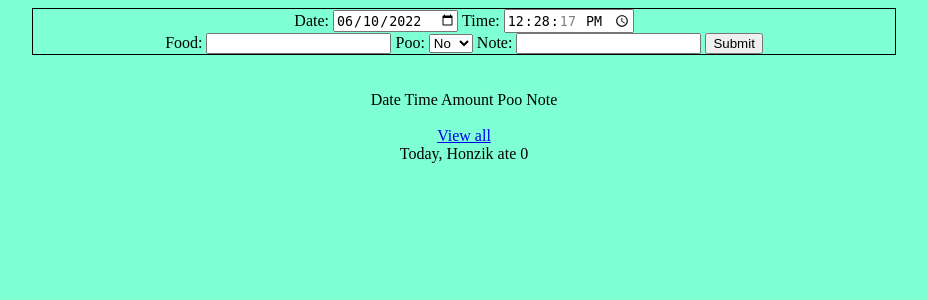
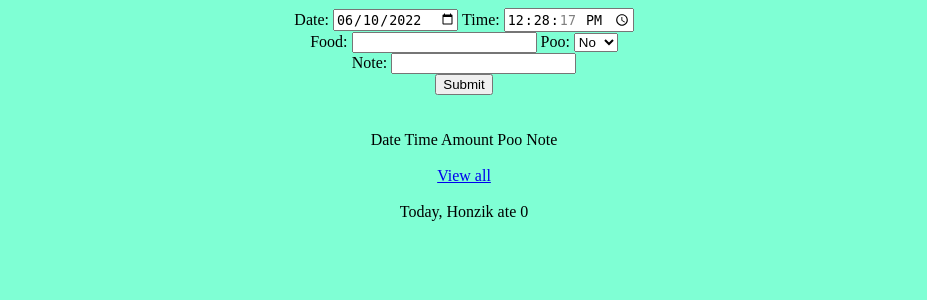
Before and after one commit to honzikhk/events, a Django app: page / in a window 1280 px wide. Shown: the top 300 px of the page, without its empty margins (176-1103 px from the left). Run offline with Django 4.2, Linux system fonts and the light colour scheme; data that the repository does not hold is empty.

Commit message:
some boostrap

```diff
--- a/events/templates/base.html
+++ b/events/templates/base.html
@@ -3,6 +3,7 @@
 <html lang="en">
 <head>
     <meta charset="UTF-8">
+    <meta name="viewport" content="width=device-width, initial-scale=1">
     <title>Events</title>
     <link rel="stylesheet" href="{% static "css/base.css" %}">
 </head>
--- a/events/templates/events.html
+++ b/events/templates/events.html
@@ -26,6 +26,6 @@
     <p>{{ event.date }} | {{ event.time }} | {{ event.eated }} | {{ event.poo }} | {{ event.note }}</p>
 
     {% endfor %}
-    <a href="{% url "allevents" %}">View all</a>
+    <a href="{% url "allevents" %}">View all</a><br><br>
     <div>Today, Honzik ate {{ ate_today }}</div>
 {% endblock form %}
--- a/static/css/base.css
+++ b/static/css/base.css
@@ -4,17 +4,3 @@ body {
     color: black;
     text-align: center;
 }
-
-.container {
-    display: block;
-    border: 1px solid black;
-    margin-left: 200px;
-    margin-right: 200px;
-}
-
-.item {
-    display: contents;
-    flex-direction: column;
-    margin-left: 300px;
-    margin-right: 300px;
-}
```
